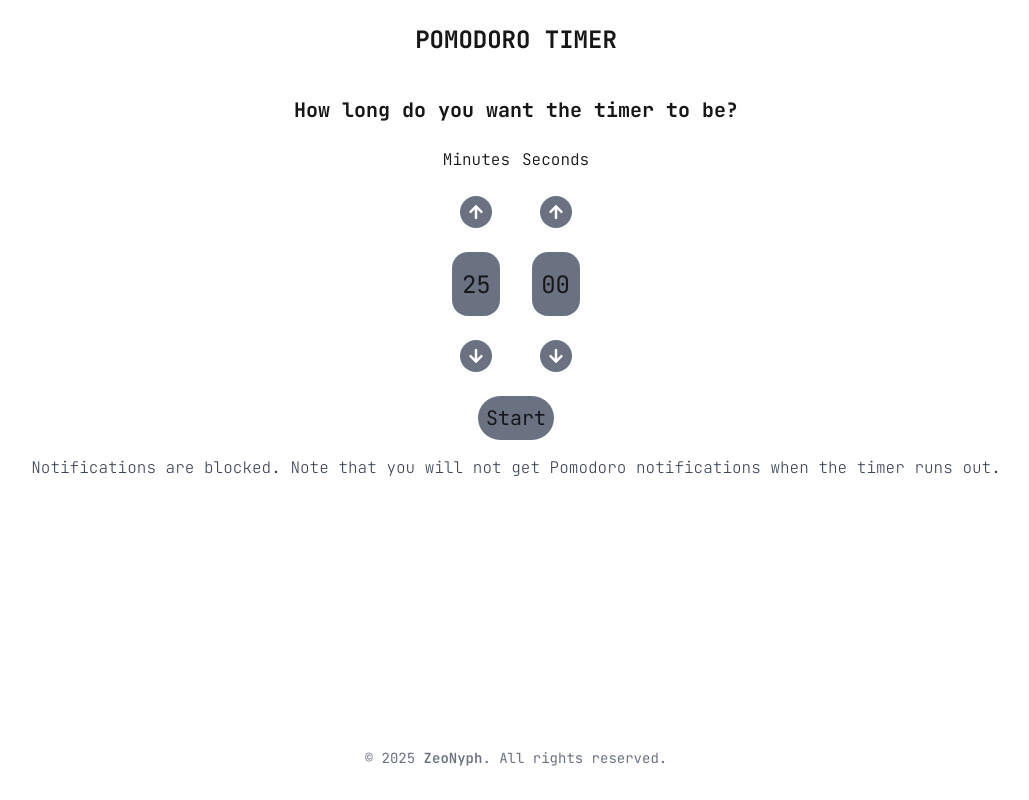
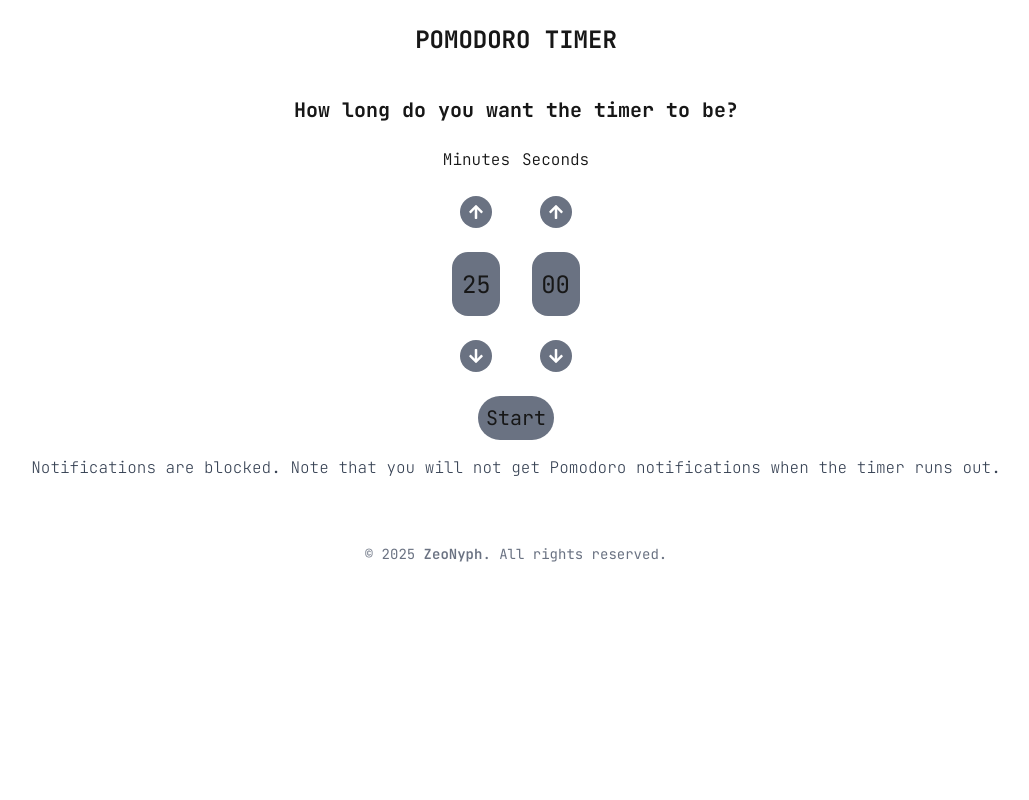
Before and after one commit to ZeoNyph/pomodoro, a Next.js app: page / in a window 1280 px wide. Shown: the whole page, without its empty margins (124-1153 px from the left). Built offline with nearby package versions, Linux system fonts and the light colour scheme.

Commit message:
fixed footer

```diff
--- a/src/app/page.tsx
+++ b/src/app/page.tsx
@@ -48,9 +48,7 @@ export default function Home() {
   }
 
   useEffect(() => {
-    if (!("Notification" in window)) {
-      alert("This browser does not support desktop notification");
-    } else {
+    if (("Notification" in window)) {
       Notification.requestPermission();
     }
   }, []);
@@ -66,7 +64,7 @@ export default function Home() {
   }, [remainingTime, isSelect]);
 
   return (
-    <div className="font-mono flex flex-col items-center justify-baseline max-w-screen gap-4 animate-fade max-h-screen">
+    <div className="font-mono flex flex-col items-center justify-baseline max-w-screen gap-4 animate-fade">
       <h1 className="font-bold my-6 text-2xl w-auto text-center">POMODORO TIMER</h1>
       {isSelect || remainingTime < 0 ? <h2 className="text-xl font-bold text-center animate-fade">How long do you want the timer to be? </h2>: null}
       {isSelect || remainingTime < 0 ? <TimerSelect
@@ -91,9 +89,10 @@ export default function Home() {
           Notifications are blocked. Note that you will not get Pomodoro notifications when the timer runs out.
         </p>
       ) : null}
-      <footer className="w-full max-w-screen-xl mx-auto p-4 md:py-8 text-center text-sm text-gray-500 fixed bottom-0 self-center">
+      <div className="flex-grow" />
+      <footer className="w-full max-w-screen-xl mx-auto p-4 md:py-8 text-center text-sm text-gray-500 animate-fade">
           © {new Date().getFullYear()} <a href="https://github.com/ZeoNyph" className="font-semibold" target="_blank" rel="noopener noreferrer">ZeoNyph</a>. All rights reserved.
-        </footer>
+      </footer>
     </div>
   );
 }
```
